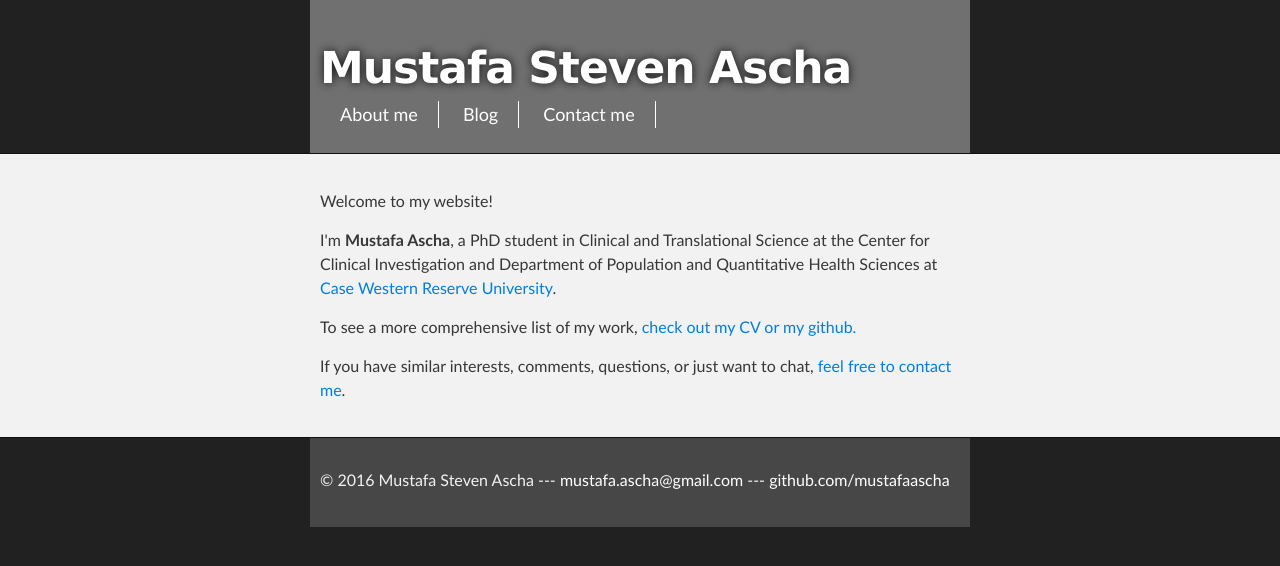
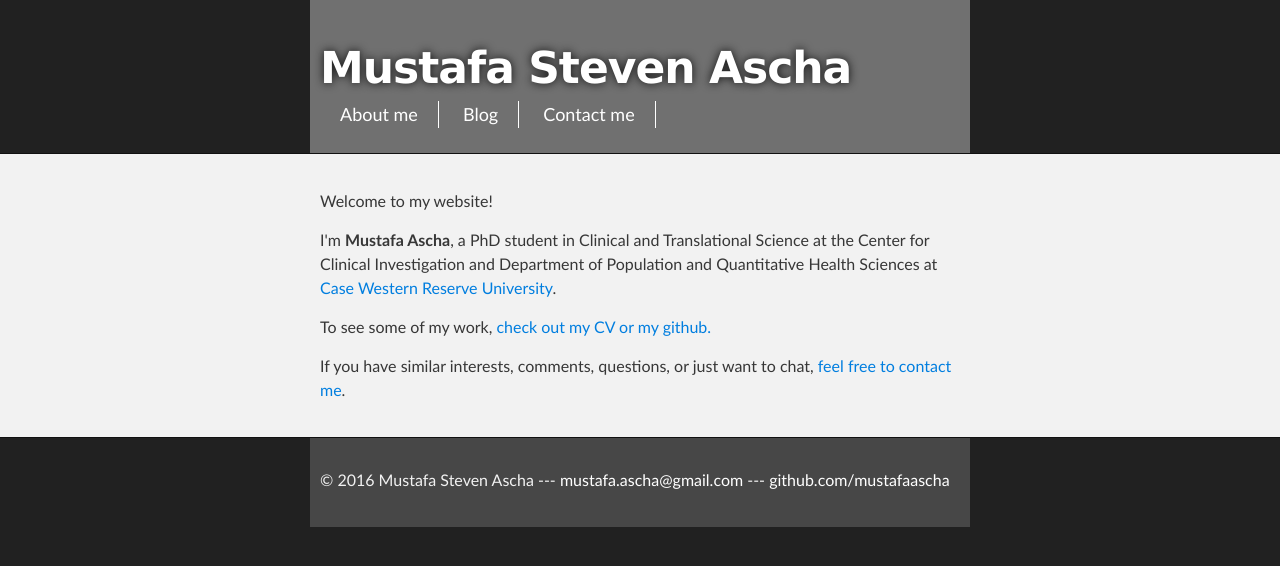
Before and after one commit to mustafaascha/mustafaascha.github.io, a Jekyll site: the page built from index.html, in a window 1280 px wide. Shown: the top 566 px of the page. Built offline with Jekyll 4.4.1, drawn with Linux system fonts in a browser that asks for light colours.

Commit message:
Update index.html

```diff
--- a/index.html
+++ b/index.html
@@ -7,6 +7,6 @@
 
 <p> I'm <strong>Mustafa Ascha</strong>, a PhD student in Clinical and Translational Science at the Center for Clinical Investigation and Department of Population and Quantitative Health Sciences at <a href="http://www.case.edu/" target="_blank">Case Western Reserve University</a>.</p>
 
-<p> To see a more comprehensive list of my work, <a href="http://mustafa.fyi/assets/Ascha_CV.pdf", target = "_blank"> check out my CV</a> <a href="http://github.com/mustafaascha", target="_blank"> or my github.</a> </p>
+<p> To see some of my work, <a href="http://mustafa.fyi/assets/Ascha_CV.pdf", target = "_blank"> check out my CV</a> <a href="http://github.com/mustafaascha", target="_blank"> or my github.</a> </p>
 
 <p>If you have similar interests, comments, questions, or just want to chat, <a href="mailto:mustafa.ascha@gmail.com", target = "_blank"> feel free to contact me</a>.</p>
```
